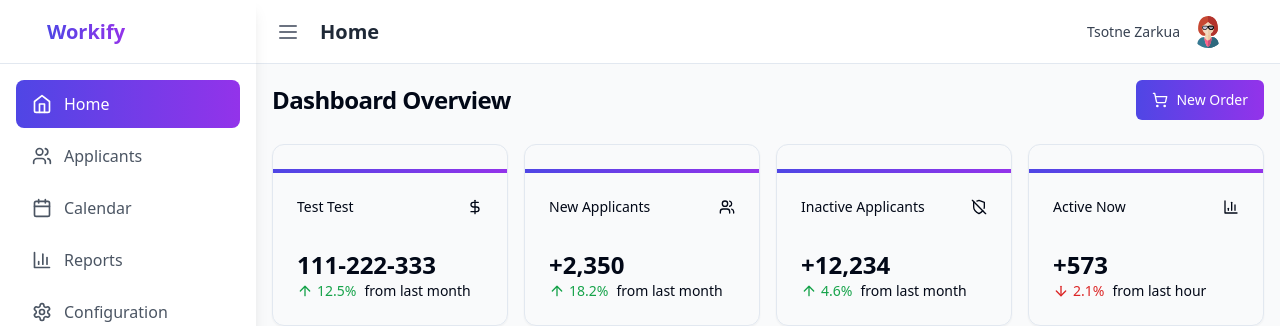
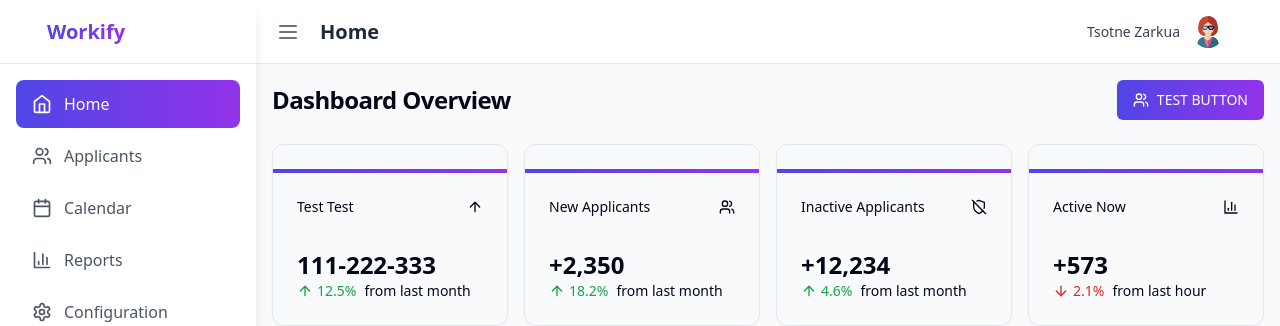
Before and after one commit to Zarkuac/CAR-DETAILING-CRM, a Next.js app: page / in a window 1280 px wide. Shown: the top 326 px of the page. Built offline with nearby package versions, Linux system fonts and the light colour scheme.

Commit message:
visually changes

```diff
--- a/components/dashboard-home.tsx
+++ b/components/dashboard-home.tsx
@@ -1,4 +1,4 @@
-import { ArrowDownIcon, ArrowUpIcon, BarChart3, DollarSign, ShoppingCart, Users , ShieldOff} from "lucide-react"
+import { ArrowDownIcon, ArrowUpIcon, BarChart3, ShoppingCart, Users , ShieldOff} from "lucide-react"
 import { Card, CardContent, CardDescription, CardHeader, CardTitle } from "@/components/ui/card"
 import { cn } from "@/lib/utils"
 import { Button } from "@/components/ui/button"
@@ -9,8 +9,8 @@ export default function DashboardHome() {
       <div className="flex flex-col sm:flex-row sm:items-center sm:justify-between gap-4">
         <h1 className="text-2xl font-bold tracking-tight">Dashboard Overview</h1>
         <Button variant="gradient">
-          <ShoppingCart className="h-4 w-4 mr-2" />
-          New Order
+          <Users className="h-4 w-4 mr-2" />
+          TEST BUTTON
         </Button>
       </div>
 
@@ -20,7 +20,7 @@ export default function DashboardHome() {
           <div className="h-1 w-full bg-brand-gradient"></div>
           <CardHeader className="flex flex-row items-center justify-between space-y-0 pb-2">
             <CardTitle className="text-sm font-medium">Test Test</CardTitle>
-            <DollarSign className="h-4 w-4 text-muted-foreground" />
+            <ArrowUpIcon className="h-4 w-4 text-muted-foreground" />
           </CardHeader>
           <CardContent>
             <div className="text-2xl font-bold">111-222-333</div>
```
